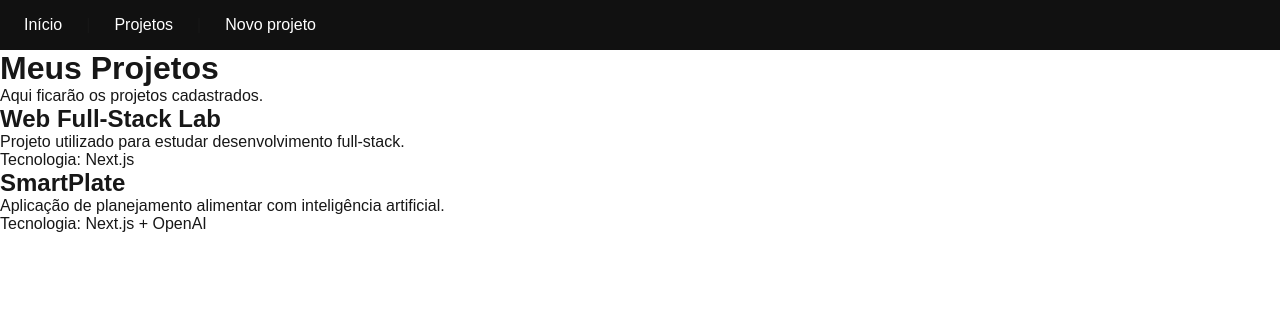
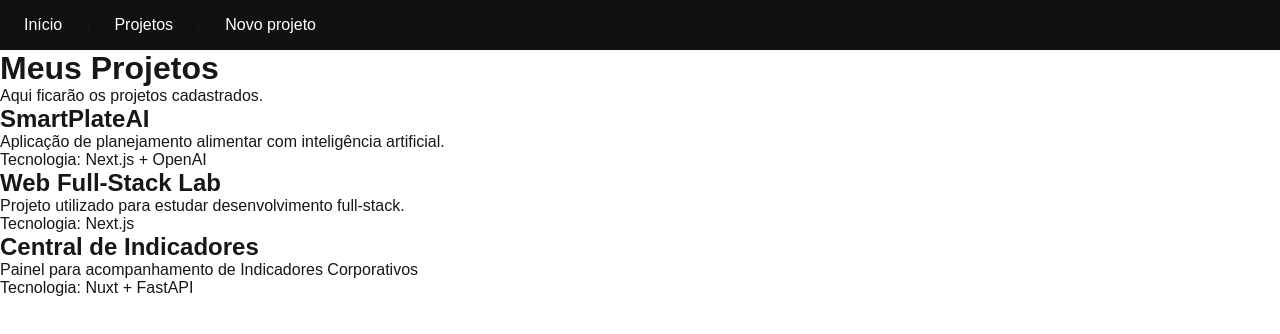
Before and after one commit to einelucas/web-fullstack-lab, a Next.js app: page /projetos in a window 1280 px wide. Shown: the top 334 px of the page. Built offline with nearby package versions, Linux system fonts and the light colour scheme.

Commit message:
feat: renderiza lista de projetos com map

```diff
--- a/src/app/projetos/page.js
+++ b/src/app/projetos/page.js
@@ -1,4 +1,26 @@
 import CardProjeto from "@/components/CardProjeto";
+
+const projetos = [
+  {
+    id: 1,
+    nome: "SmartPlateAI",
+    descricao:
+      "Aplicação de planejamento alimentar com inteligência artificial.",
+    tecnologia: "Next.js + OpenAI",
+  },
+  {
+    id: 2,
+    nome: "Web Full-Stack Lab",
+    descricao: "Projeto utilizado para estudar desenvolvimento full-stack.",
+    tecnologia: "Next.js",
+  },
+  {
+    id: 3,
+    nome: "Central de Indicadores",
+    descricao: "Painel para acompanhamento de Indicadores Corporativos ",
+    tecnologia: "Nuxt + FastAPI",
+  },
+];
 
 export default function ProjetosPage() {
   return (
@@ -6,17 +28,14 @@ export default function ProjetosPage() {
       <h1>Meus Projetos</h1>
       <p>Aqui ficarão os projetos cadastrados.</p>
 
-      <CardProjeto
-        nome="Web Full-Stack Lab"
-        descricao="Projeto utilizado para estudar desenvolvimento full-stack."
-        tecnologia="Next.js"
-      />
-
-      <CardProjeto
-        nome="SmartPlate"
-        descricao="Aplicação de planejamento alimentar com inteligência artificial."
-        tecnologia="Next.js + OpenAI"
-      />
+      {projetos.map((projeto) => (
+        <CardProjeto
+          key={projeto.id}
+          nome={projeto.nome}
+          descricao={projeto.descricao}
+          tecnologia={projeto.tecnologia}
+        />
+      ))}
     </main>
   );
 }
```
Also changed, not shown: 1 other file (tests, documents, lock files or other folders).
